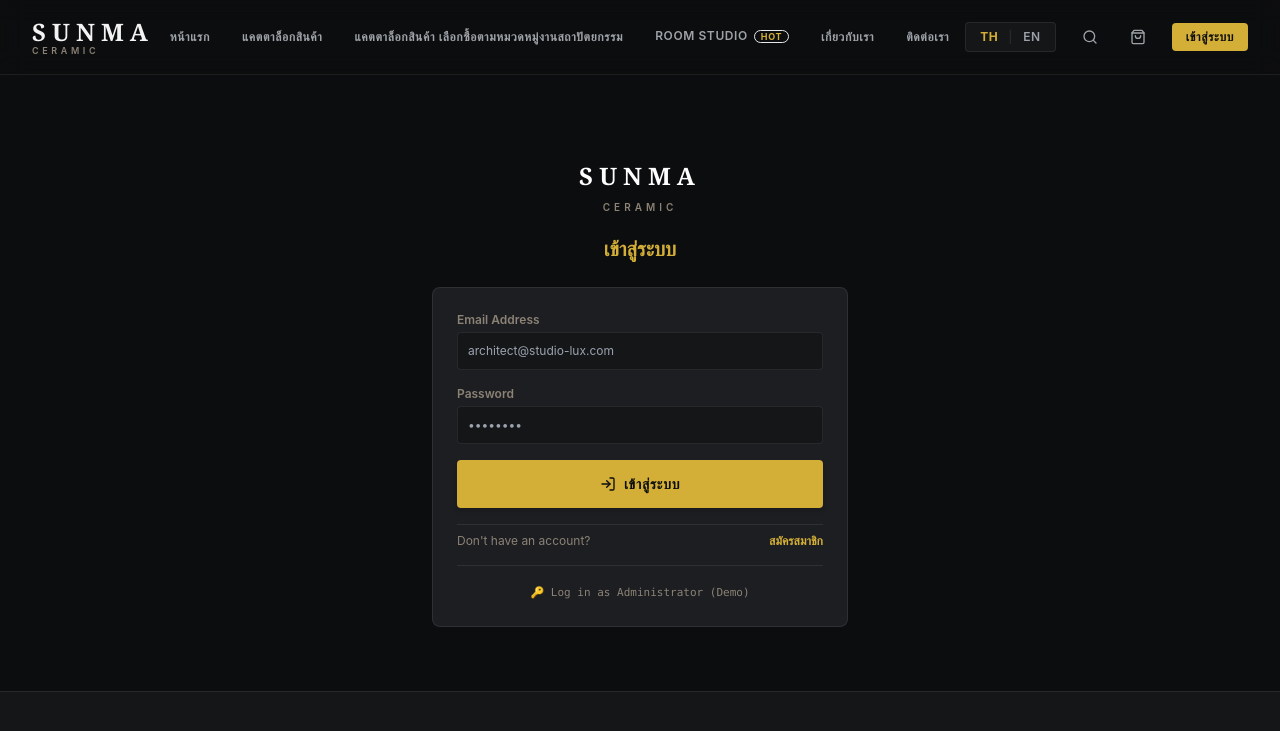
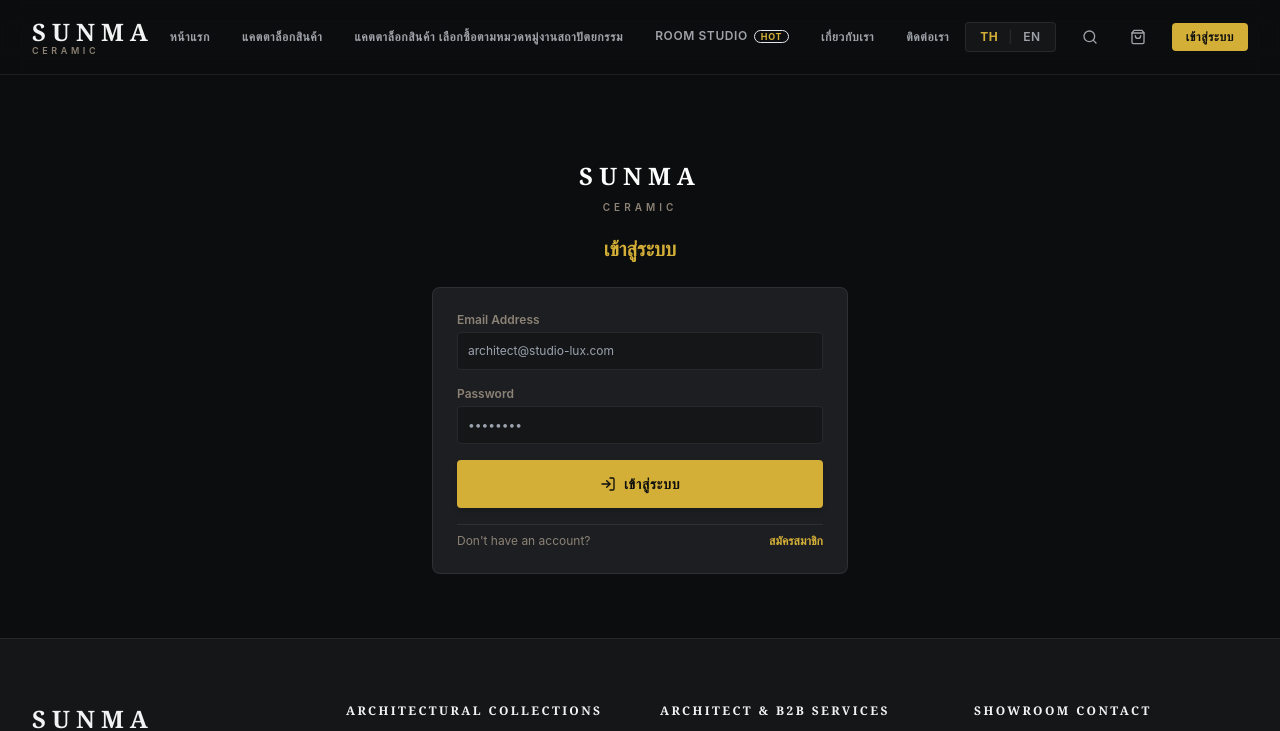
Before and after one commit to MICK-007/-sunma-ceramic-, a Next.js app in the folder frontend/: page /login in a window 1280 px wide. Shown: the top 731 px of the page. Built offline with nearby package versions, Linux system fonts and the light colour scheme.

Commit message:
Remove admin demo shortcut button and enforce strict email registration check on login

```diff
--- a/frontend/src/app/login/page.tsx
+++ b/frontend/src/app/login/page.tsx
@@ -39,15 +39,6 @@ function LoginContent() {
       router.push(redirect);
     } else {
       setErrorMsg(res.message || 'Login failed.');
-    }
-  };
-
-  const handleAdminDemoLogin = async () => {
-    setIsSubmitting(true);
-    const res = await login('admin@sunmaceramic.com', 'admin1234');
-    setIsSubmitting(false);
-    if (res.success) {
-      router.push('/admin');
     }
   };
 
@@ -114,16 +105,6 @@ function LoginContent() {
             {t.nav.register}
           </Link>
         </div>
-
-        <div className="pt-3 border-t border-border-subtle text-center">
-          <button
-            type="button"
-            onClick={handleAdminDemoLogin}
-            className="text-[11px] text-stone hover:text-gold transition-colors font-mono"
-          >
-            🔑 Log in as Administrator (Demo)
-          </button>
-        </div>
       </form>
     </div>
   );
```
